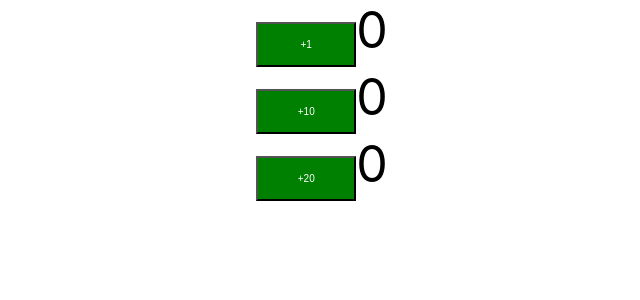
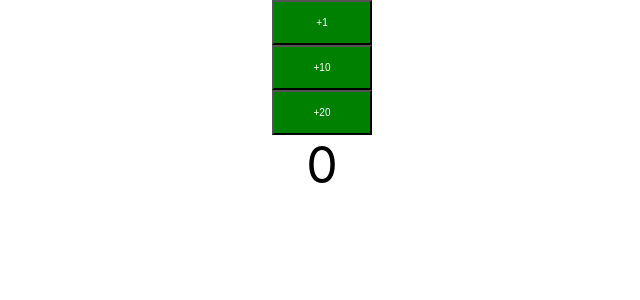
Before and after one commit to furkan13/react-learn, a React (Create React App) app: page / in a window 1280 px wide. Shown: the top 300 px of the page, without its empty margins (318-958 px from the left). Built offline with nearby package versions, Linux system fonts and the light colour scheme.

Commit message:
Communicate with one state

```diff
--- a/src/Components/CounterComponents/Counter.jsx
+++ b/src/Components/CounterComponents/Counter.jsx
@@ -22,15 +22,35 @@ import propTypes  from 'prop-types';
 
 class Counter extends Component
 {
+    constructor()
+    {
+        super();
+        this.state={
+            Counter:0
+        }
+        //this.increment=this.increment.bind(this)
+        //if use arrow function binding is not necessary
+    }
     render=()=>
     {
         return(
             <div className='Counter'>
-        <CounterButton/>
-        <CounterButton by={10}/>
-        <CounterButton  by={20}/>
+        <CounterButton incremenMethod={this.increment}/>
+        <CounterButton by={10} incremenMethod={this.increment} />
+        <CounterButton  by={20}incremenMethod={this.increment}/>
+        <span className="count">{this.state.Counter}</span>
       </div>
         )
+    }
+
+    increment=(by)=> {
+        this.setState((prevState)=>{
+           return {Counter:prevState.Counter+by}
+
+        });
+
+
+
     }
 }
 
@@ -45,32 +65,36 @@ class CounterButton  extends Component
         this.state={
             Counter:0
         }
-        //this.inrecment=this.inrecment.bind(this)
+        //this.increment=this.increment.bind(this)
         //if use arrow function binding is not necessary
     }
+
+
 
        render=()=>
     {
         return(
 
             <div className='Counter'>
-            <button onClick={this.inrecment}>
+            <button onClick={this.increment}>
                 +{this.props.by}
              </button>
-             <span className="count">{this.state.Counter}</span>
+             {/*<span className="count">{this.state.Counter}</span>*/}
 
          </div>
 
         );
     }
 
-     inrecment=()=>
+    increment=()=>
     {
         console.log('increment')
         this.setState({
             Counter:this.state.Counter+this.props.by
 
         });
+
+        this.props.incremenMethod(this.props.by)
     }
 
 
```
